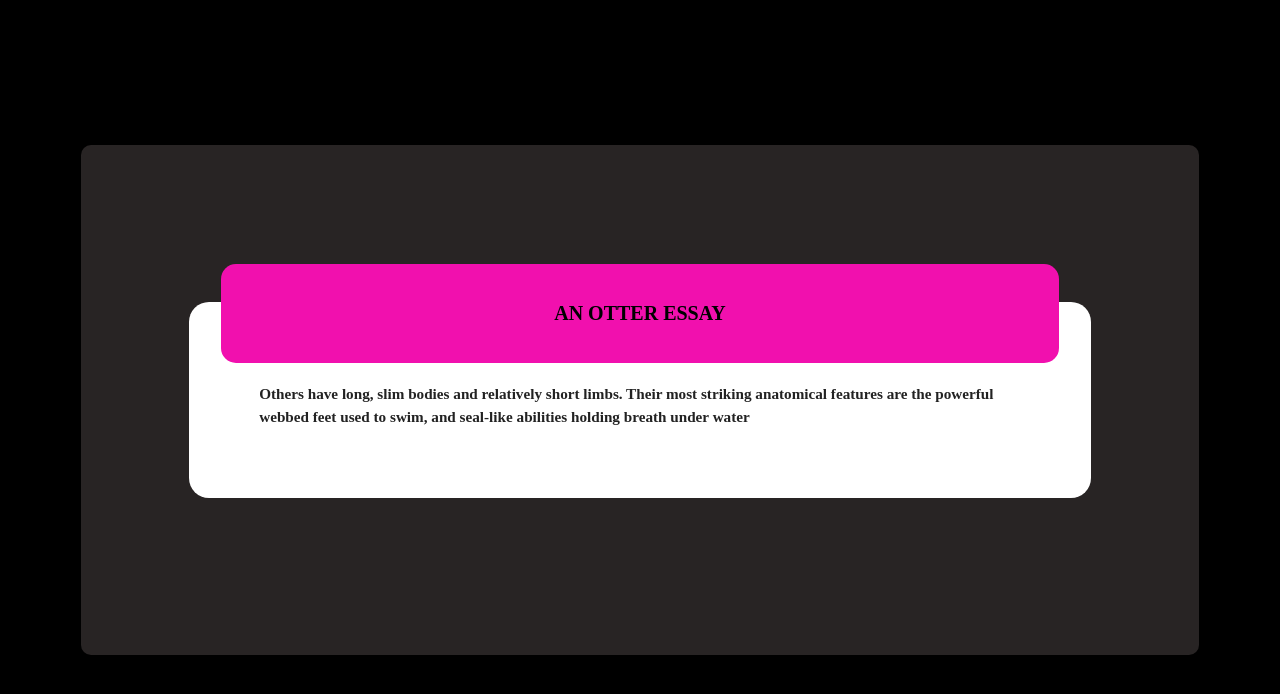
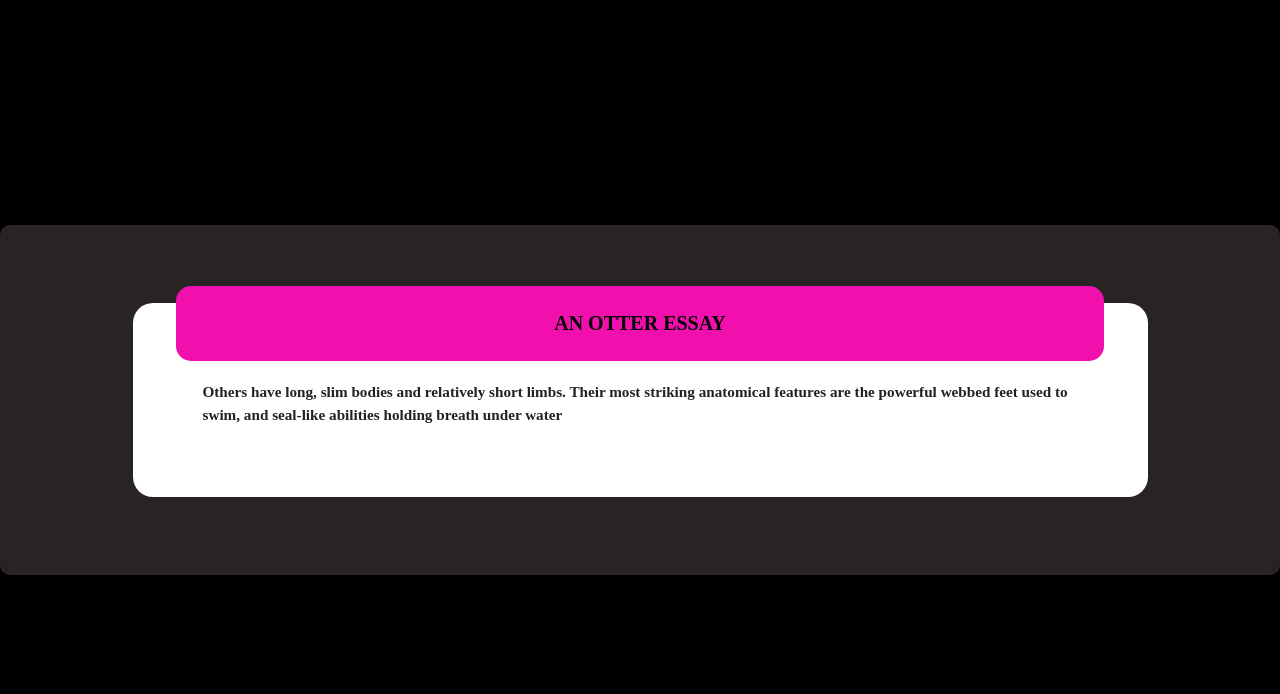
Before and after one commit to Abu-Sumayyah-05/css_asssignment, a plain HTML site: page index.html in a window 1280 px wide. Drawn offline with Linux system fonts and the light colour scheme.

Commit message:
another one

```diff
--- a/index.css
+++ b/index.css
@@ -18,12 +18,13 @@ body{
         justify-content: center;
     }
 
+
     .big_box{
         background-color: rgb(40, 36, 36);
         display: flex;
         flex-direction: column;
-        width:85%;
-        height: 60vh;
+        width:100% auto;
+        height: 320px;
         margin:50px auto;
         padding: 15px;
         /* height: 50%; */
@@ -56,9 +57,9 @@ body{
                     align-items: center;
                     background-color: rgb(241, 16,174);
                     width: 100%;
-                    padding: 5%;
+                    padding: 3%;
                     border-radius: 15px;
-                    margin-top: -108px;
+                    margin-top: -87px;
 
                 }
                 h3{
```
